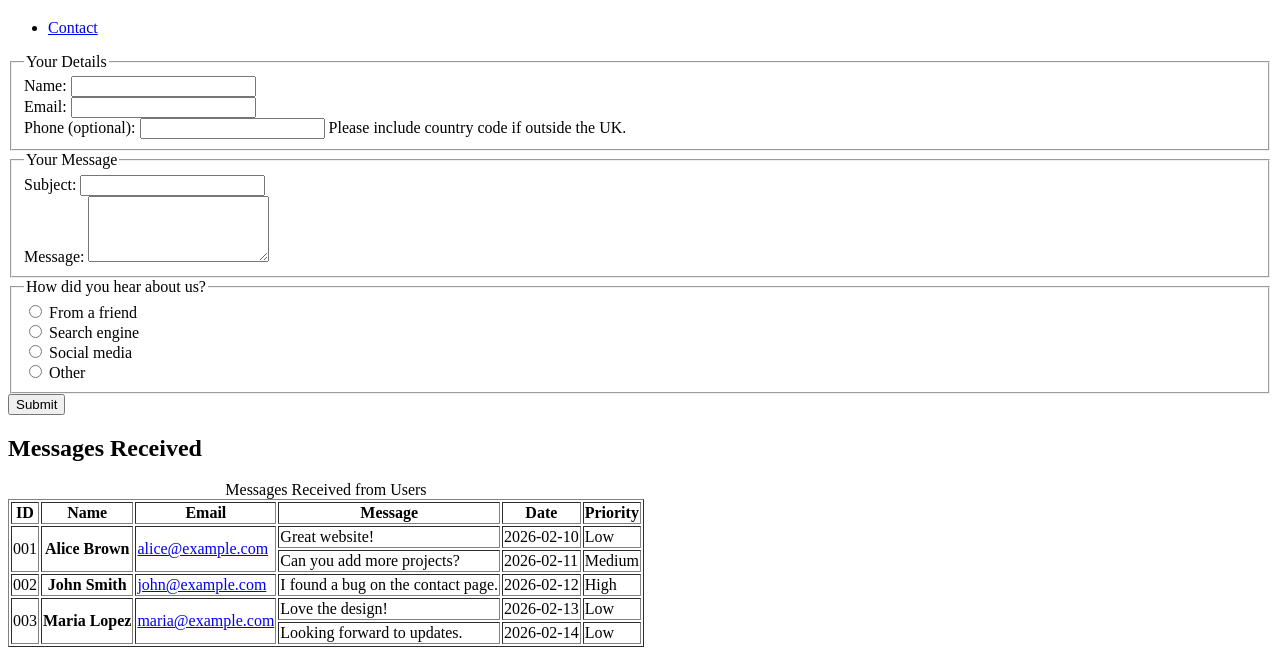
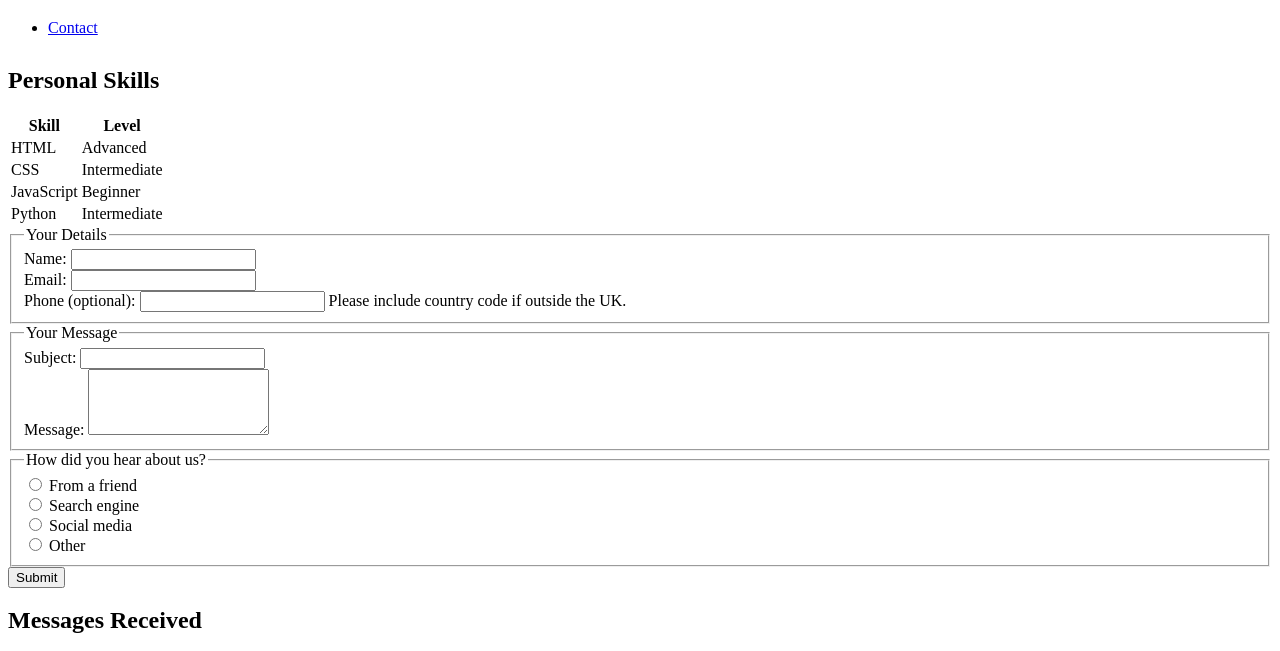
Before and after one commit to dragosolaru06-creator/lab4-homepage, a plain HTML site: page index.html in a window 1280 px wide. Shown: the part 87-738 px from the top of the page. Drawn offline with Linux system fonts and the light colour scheme.

Commit message:
final commit
Added a personal skills section with a table listing skills and their levels.

```diff
--- a/index.html
+++ b/index.html
@@ -16,6 +16,39 @@
             </ul>
         </nav>
     </header>
+
+
+        <!-- Inline CSS -->
+        <h2 style="margin-top: 30px;">Personal Skills</h2>
+
+        <!-- Personal Skills Table -->
+        <table class="skills-table">
+            <thead>
+                <tr>
+                    <th>Skill</th>
+                    <th>Level</th>
+                </tr>
+            </thead>
+
+            <tbody>
+                <tr>
+                    <td>HTML</td>
+                    <td>Advanced</td>
+                </tr>
+                <tr>
+                    <td>CSS</td>
+                    <td>Intermediate</td>
+                </tr>
+                <tr>
+                    <td>JavaScript</td>
+                    <td>Beginner</td>
+                </tr>
+                <tr>
+                    <td>Python</td>
+                    <td>Intermediate</td>
+                </tr>
+            </tbody>
+        </table>
 
     <main id="main-content">
         <form aria-label="Contact form">
```
